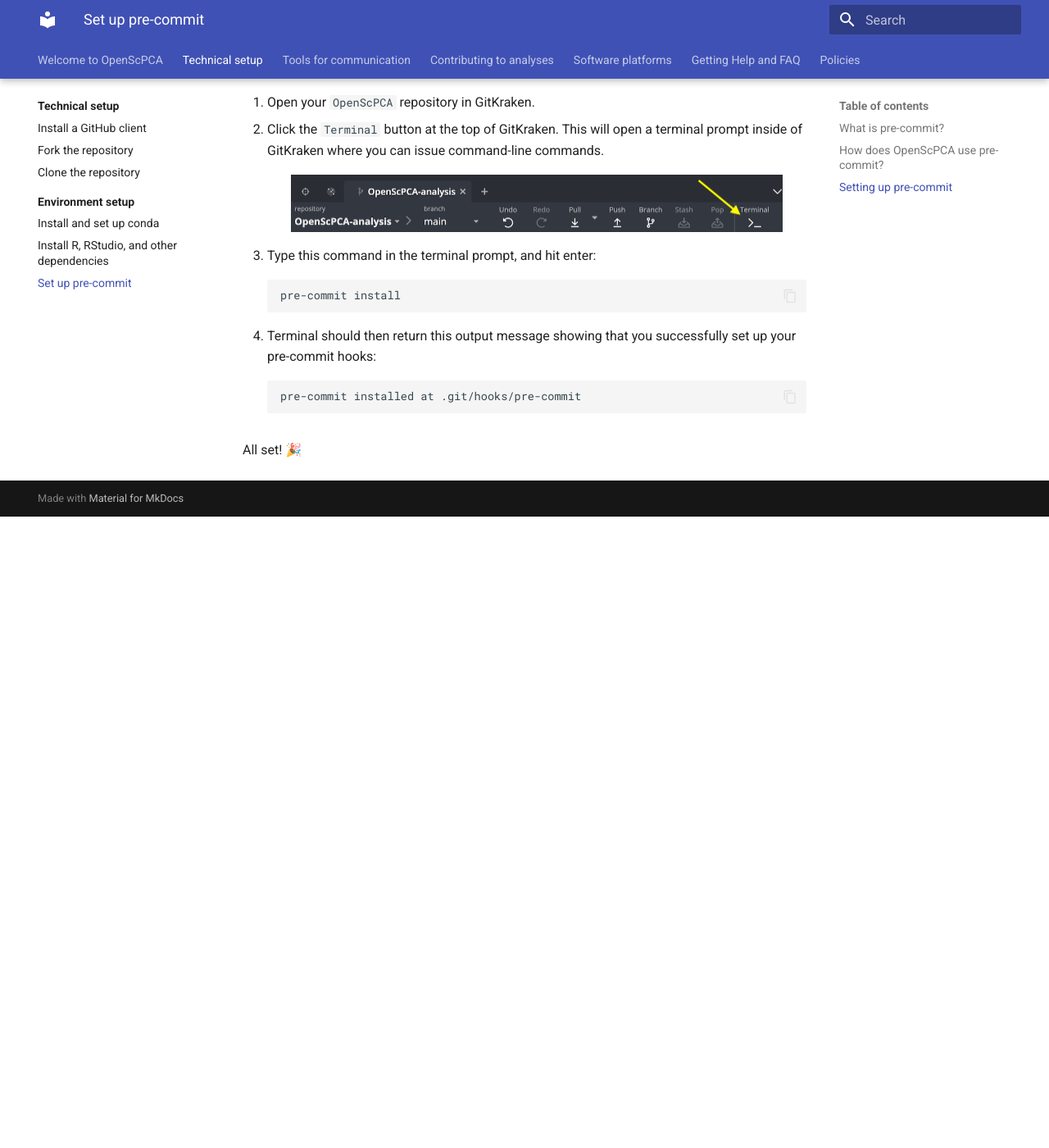
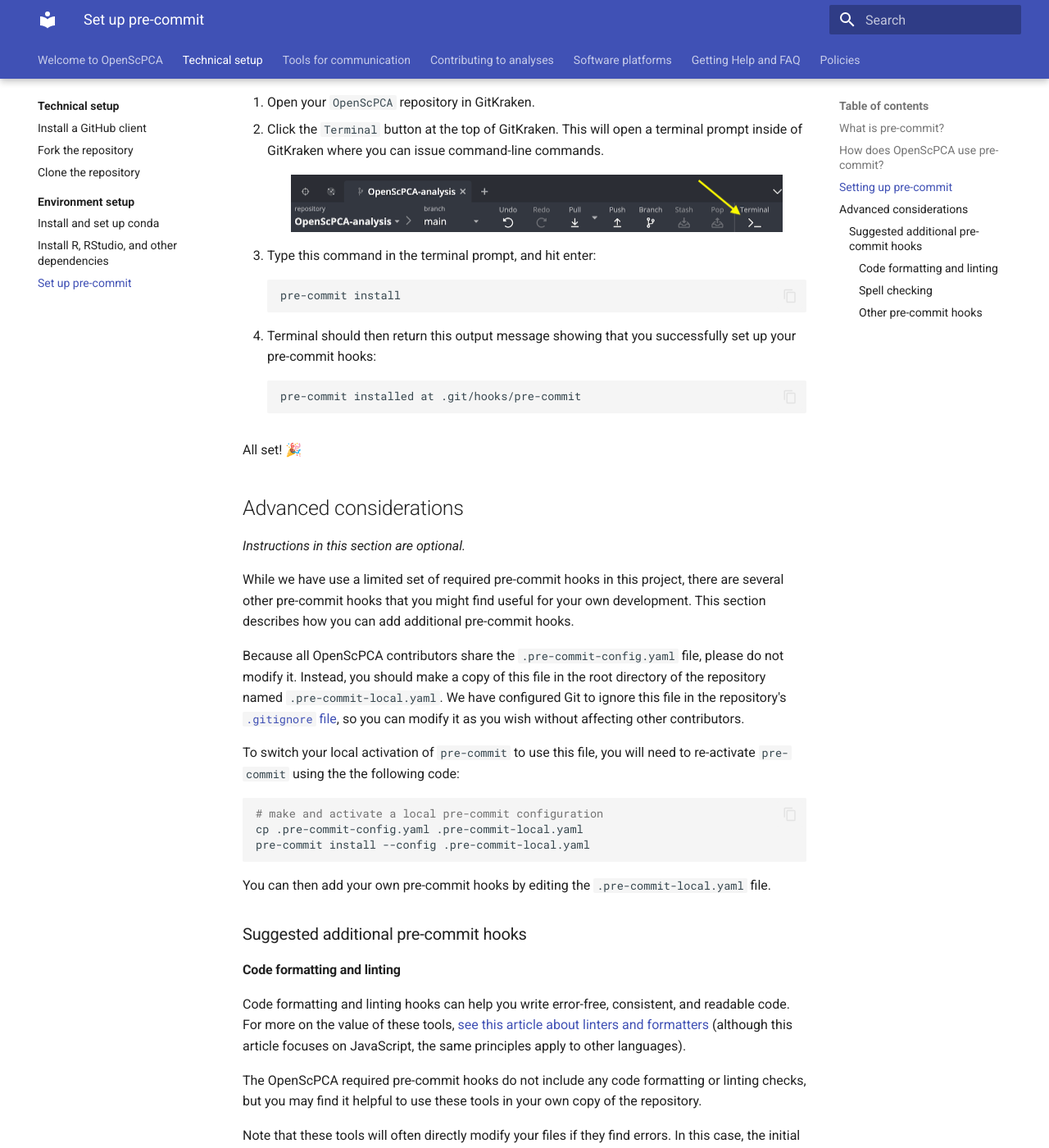
Before and after one commit to AlexsLemonade/OpenScPCA-analysis, an MkDocs documentation site: the page built from docs/technical-setup/environment-setup/setup-precommit.md, in a window 1280 px wide and 1400 px high, scrolled down 971 px. Shown: the whole window at 82% size. Built offline with MkDocs 1.6.1 and Material for MkDocs 9.7.7, drawn with Linux system fonts in a browser that asks for light colours; before the commit the page ends 1601 px from its top, so only the background shows below that; some of the changed text lies outside the part shown.

Commit message:
add an advanced section to precommit hooks

````diff
--- a/docs/technical-setup/environment-setup/setup-precommit.md
+++ b/docs/technical-setup/environment-setup/setup-precommit.md
@@ -41,7 +41,7 @@
 
 1. Type this command in the terminal prompt, and hit enter:
 
-    ```
+    ```sh
     pre-commit install
     ```
 
@@ -52,3 +52,103 @@
     ```
 
 All set! 🎉
+
+
+## Advanced considerations
+
+_Instructions in this section are optional._
+
+While we have use a limited set of required pre-commit hooks in this project, there are several other pre-commit hooks that you might find useful for your own development.
+This section describes how you can add additional pre-commit hooks.
+
+Because all OpenScPCA contributors share the `.pre-commit-config.yaml` file, please do not modify it.
+Instead, you should make a copy of this file in the root directory of the repository named `.pre-commit-local.yaml`.
+We have configured Git to ignore this file in the repository's [`.gitignore` file](https://docs.github.com/en/get-started/getting-started-with-git/ignoring-files), so you can modify it as you wish without affecting other contributors.
+
+To switch your local activation of `pre-commit` to use this file, you will need to re-activate `pre-commit` using the the following code:
+
+```sh
+# make and activate a local pre-commit configuration
+cp .pre-commit-config.yaml .pre-commit-local.yaml
+pre-commit install --config .pre-commit-local.yaml
+```
+
+You can then add your own pre-commit hooks by editing the `.pre-commit-local.yaml` file.
+
+### Suggested additional pre-commit hooks
+
+#### Code formatting and linting
+
+Code formatting and linting hooks can help you write error-free, consistent, and readable code.
+For more on the value of these tools, [see this article about linters and formatters](https://www.freecodecamp.org/news/using-prettier-and-jslint/) (although this article focuses on JavaScript, the same principles apply to other languages).
+
+The OpenScPCA required pre-commit hooks do not include any code formatting or linting checks, but you may find it helpful to use these tools in your own copy of the repository.
+
+Note that these tools will often directly modify your files if they find errors.
+In this case, the initial commit will fail, and you will then need to check and stage the changes that the tool made before retrying the commit.
+
+Some formatters that we recommend are [`ruff-format`](https://docs.astral.sh/ruff/formatter/) for Python and [the `style-files` hook from the pre-commit package](https://lorenzwalthert.github.io/precommit/articles/available-hooks.html#style-files) for R.
+
+You can add these hooks by adding the following code to your `.pre-commit-local.yaml` file in the `repos:` section:
+
+TODO: VERSIONS? ruff is at 0.3.3. precommit is up to date. prettier is in alpha for 4, so that seems fine.
+
+```yaml
+  # ruff formatter for Python
+  - repo: https://github.com/astral-sh/ruff-pre-commit
+    rev: v0.2.1
+    hooks:
+      - id: ruff-format
+  # code styling with the {styler} package for R
+  - repo: https://github.com/lorenzwalthert/precommit
+    rev: v0.4.0
+    hooks:
+      - id: style-files
+  # prettier formatter for many other languages
+  - repo: https://github.com/pre-commit/mirrors-prettier
+    rev: v3.1.0
+    hooks:
+      - id: prettier
+```
+
+Code linting tools are often more intrusive compared to code formatting tools.
+For example, they enforce not only general formatting but also particular style standards and "best" practices.
+This can make them more likely to find errors and inconsistencies, and therefore also more likely to require you to manually fix the errors it finds.
+They also might flag things that are not actually errors, but are simply not to the linter's taste.
+
+If you would like to use a code linter, we recommend using [`ruff`](https://docs.astral.sh/ruff/) (which goes along with `ruff-format` shown above) for Python and the [`lintr` package](https://lintr.r-lib.org/) for R:
+
+```yaml
+  # ruff linter for Python
+  - repo: https://github.com/astral-sh/ruff-pre-commit
+    rev: v0.2.1
+    hooks:
+      - id: ruff
+  # code linting with the  ith the {lintr} package for R
+  - repo: https://github.com/lorenzwalthert/precommit
+    rev: v0.4.0
+    hooks:
+      - id: lintr
+```
+
+#### Spell checking
+
+Spell checking is another useful class of tools that can be added as a pre-commit hook.
+Because biological and computational words are often not in default dictionaries, it is most helpful to use spell checker that looks for common errors rather than one that checks every word against a dictionary.
+
+One such tool is `typos`, which runs quickly to check both text and code for common mistakes.
+`typos` can be installed as a pre-commit hook with the following code added to the `.pre-commit-local.yaml` file:
+
+```yaml
+  - repo: https://github.com/crate-ci/typos
+    rev: v1.18.2
+    hooks:
+      - id: typos
+```
+
+#### Other pre-commit hooks
+
+There are many other pre-commit hooks available.
+
+You can find a fairly extensive list of them at the pre-commit ["Supported hooks" page](https://pre-commit.com/hooks.html).
+Just note that the more hooks you add, the longer each commit to your repository will take!
````
